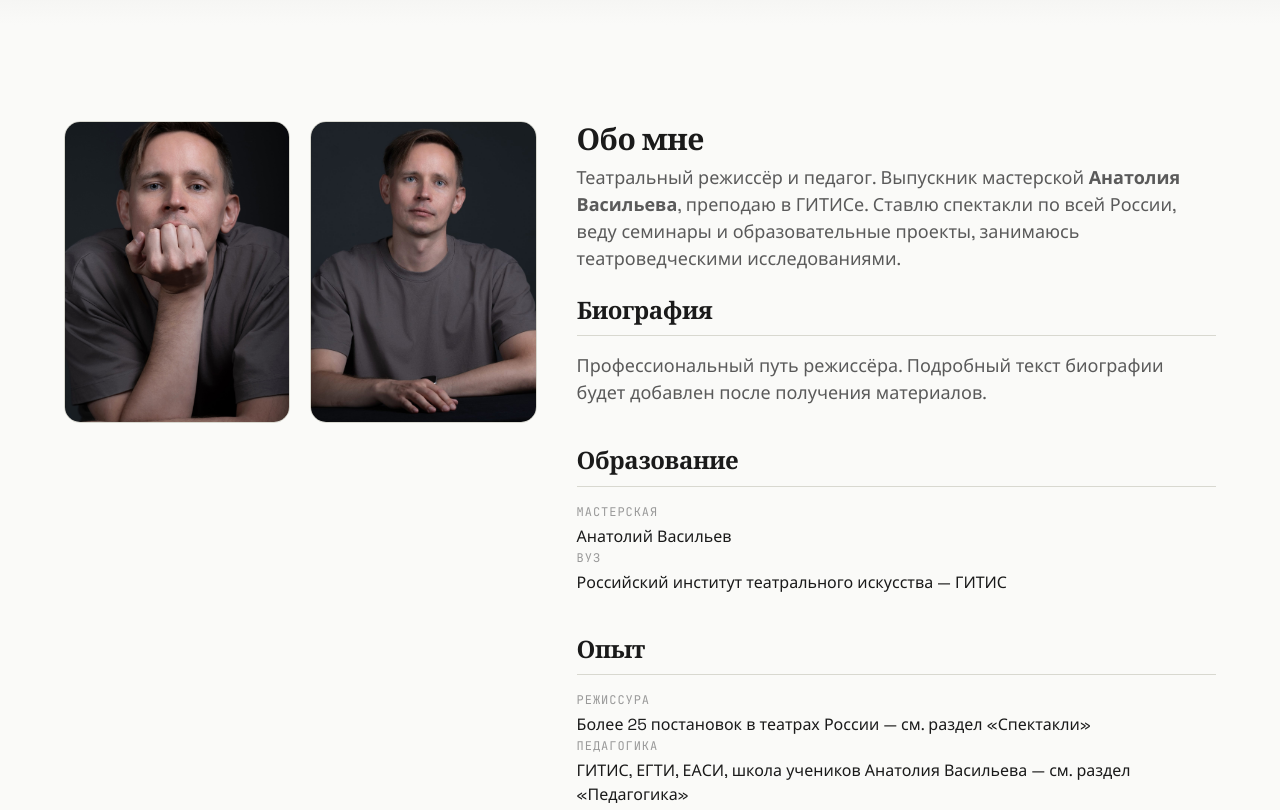
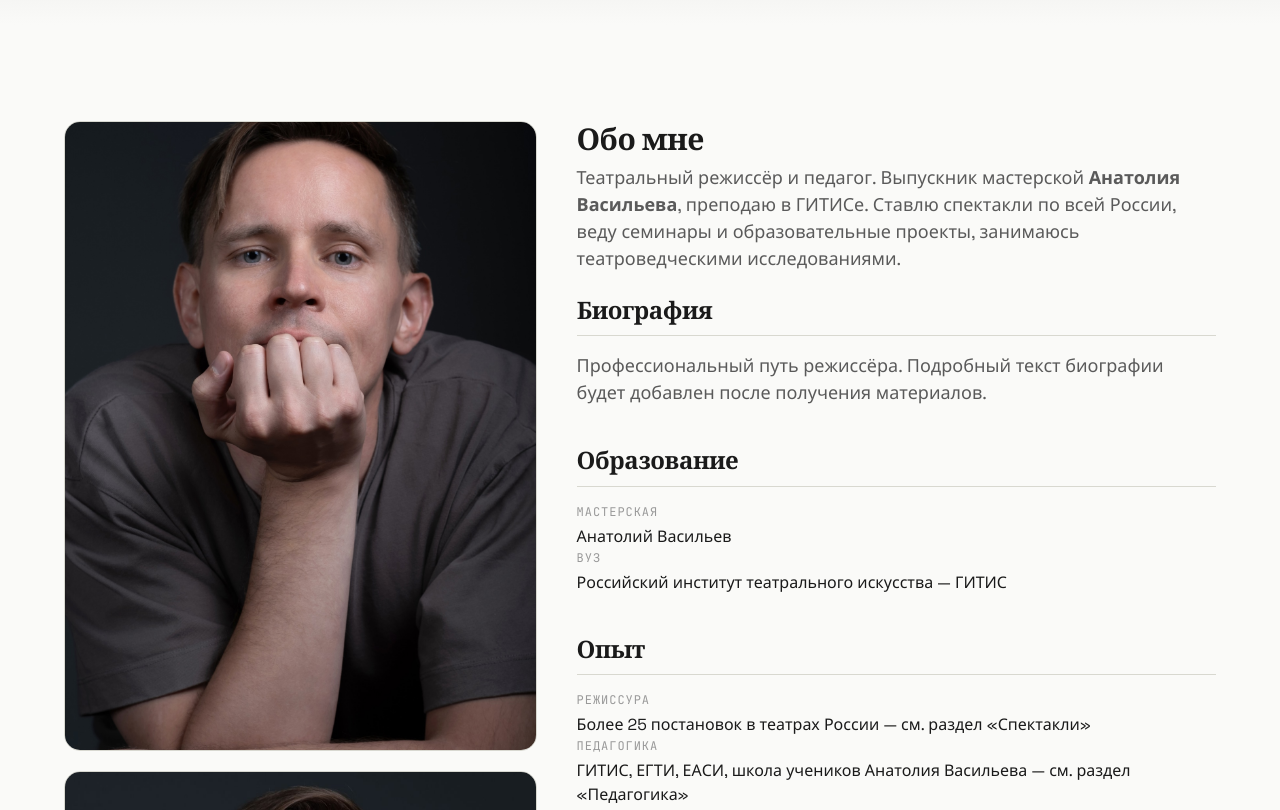
Before and after one commit to Sashka350/pavel-pronin-site1, a website built with Vite: page index.html in a window 1280 px wide. Shown: the part 840-1650 px from the top of the page. Built offline with nearby package versions, Linux system fonts and the light colour scheme; a web font is replaced by a local one.

Commit message:
Портреты в секции «Обо мне» — стопкой друг под другом

```diff
--- a/src/css/pages.css
+++ b/src/css/pages.css
@@ -146,12 +146,6 @@
 
 .about__body .perf-page__section:last-child {
   margin-bottom: 0;
-}
-
-@media (min-width: 768px) {
-  .about__media {
-    grid-template-columns: 1fr 1fr;
-  }
 }
 
 @media (min-width: 900px) {
```
